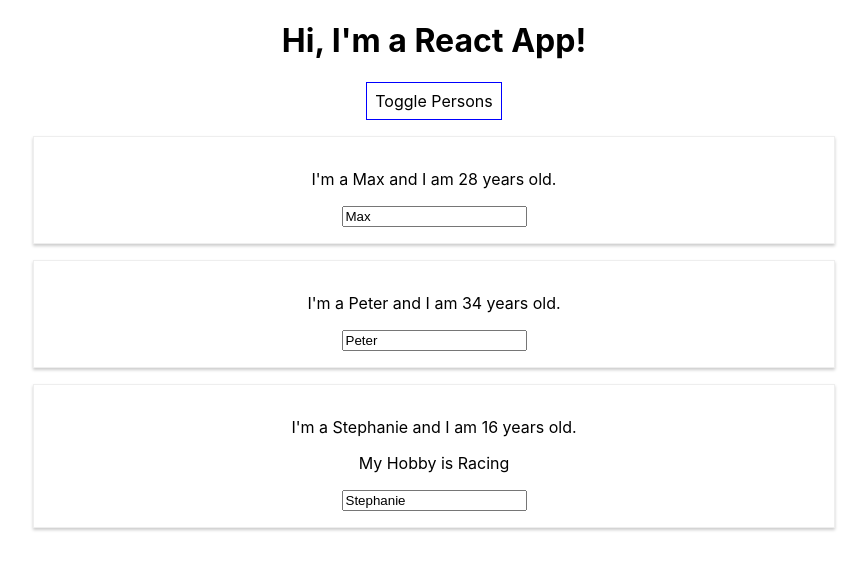
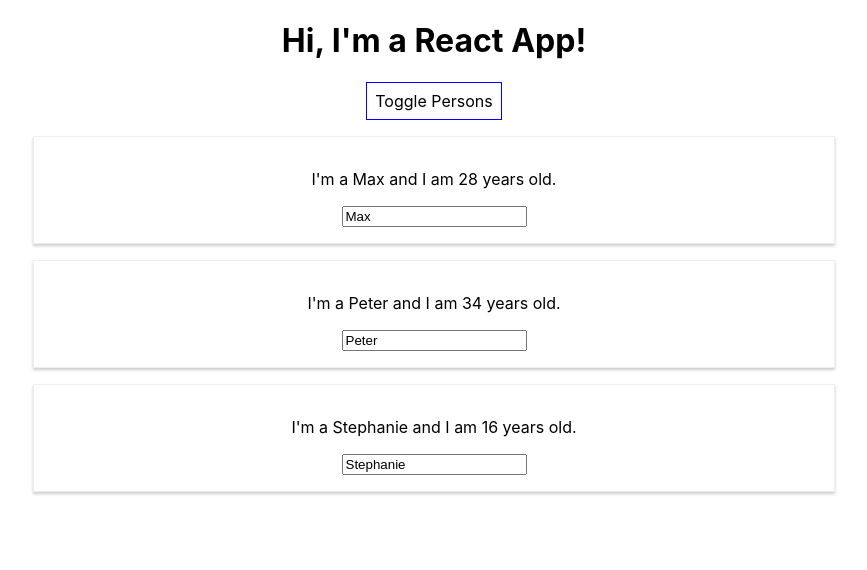
Before and after one commit to pdimitri/react-complete-guide, a React (Create React App) app: page / in a window 1280 px wide. Both pictures are taken after a click on the button "Toggle Persons". Shown: the top 570 px of the page, without its empty margins (206-1073 px from the left). Built offline with nearby package versions, Linux system fonts and the light colour scheme.

Commit message:
Listhandling completed

```diff
--- a/src/App.js
+++ b/src/App.js
@@ -5,39 +5,46 @@
 class App extends Component {
   state = {
     persons: [
-      {name: 'Max', age: '28'},
-      {name: 'Peter', age: '34'},
-      {name: 'Stephanie', age: '16'}
+      {id: 'etetewwtert', name: 'Max', age: '28'},
+      {id: 'etfgjkhwtert', name: 'Peter', age: '34'},
+      {id: 'etet456456rt', name: 'Stephanie', age: '16'}
     ]
   }
 
 
-  switchNameHandler = (newName) => {
-    // console.log('Was clicked');
-    this.setState({
-      persons: [
-        {name: newName, age: '28'},
-        {name: 'Georg', age: '34'},
-        {name: 'Stephanie', age: '17'}
-      ],
-      showPersons: false
-    });
+  deletePersonHandler = (personIndex) =>{
+    //slice() without an argument creates a copy of the original state object
+    //const persons = this.state.persons.slice();
+
+    //alternative approach: Spread Operator, also creates a copy of the original object
+    const persons = [...this.state.persons];
+    persons.splice(personIndex,1);
+    this.setState({persons: persons});
   }
 
 
-  nameChangedHandler = (event) => {
-    this.setState({
-      persons: [
-        {name: 'Max', age: '28'},
-        {name: event.target.value, age: '34'},
-        {name: 'Stephanie', age: '17'}
-      ]
+  nameChangedHandler = ( event, id ) => {
+    const personIndex = this.state.persons.findIndex(p => {
+      return p.id === id;
     });
+
+    const person = {
+      ...this.state.persons[personIndex]
+    };
+
+    // const person = Object.assign({}, this.state.persons[personIndex]);
+
+    person.name = event.target.value;
+
+    const persons = [...this.state.persons];
+    persons[personIndex] = person;
+
+    this.setState( {persons: persons} );
   }
 
   togglePersonsHandler = () => {
       const doesShow = this.state.showPersons;
-      this.setState({showPersons: !doesShow })
+      this.setState({showPersons: !doesShow });
   }
 
   render() {
@@ -52,26 +59,18 @@
 
     let persons = null;
 
-    if(this.state.showPersons){
+    if ( this.state.showPersons ) {
       persons = (
         <div>
-            <Person
-            name={this.state.persons[0].name}
-            age={this.state.persons[0].age}
-            />
-            <Person
-            name={this.state.persons[1].name}
-            age={this.state.persons[1].age}
-            changed={this.nameChangedHandler}
-            />
-            <Person
-            name={this.state.persons[2].name}
-            age={this.state.persons[2].age}
-            click = {this.switchNameHandler.bind(this,'Harry')}
-            >
-              My Hobby is Racing
-            </Person>
-          </div>
+          {this.state.persons.map((person, index) => {
+            return <Person
+              click={() => this.deletePersonHandler(index)}
+              name={person.name}
+              age={person.age}
+              key={person.id}
+              changed={(event) => this.nameChangedHandler(event, person.id)} />
+          })}
+        </div>
       );
     }
 
```
